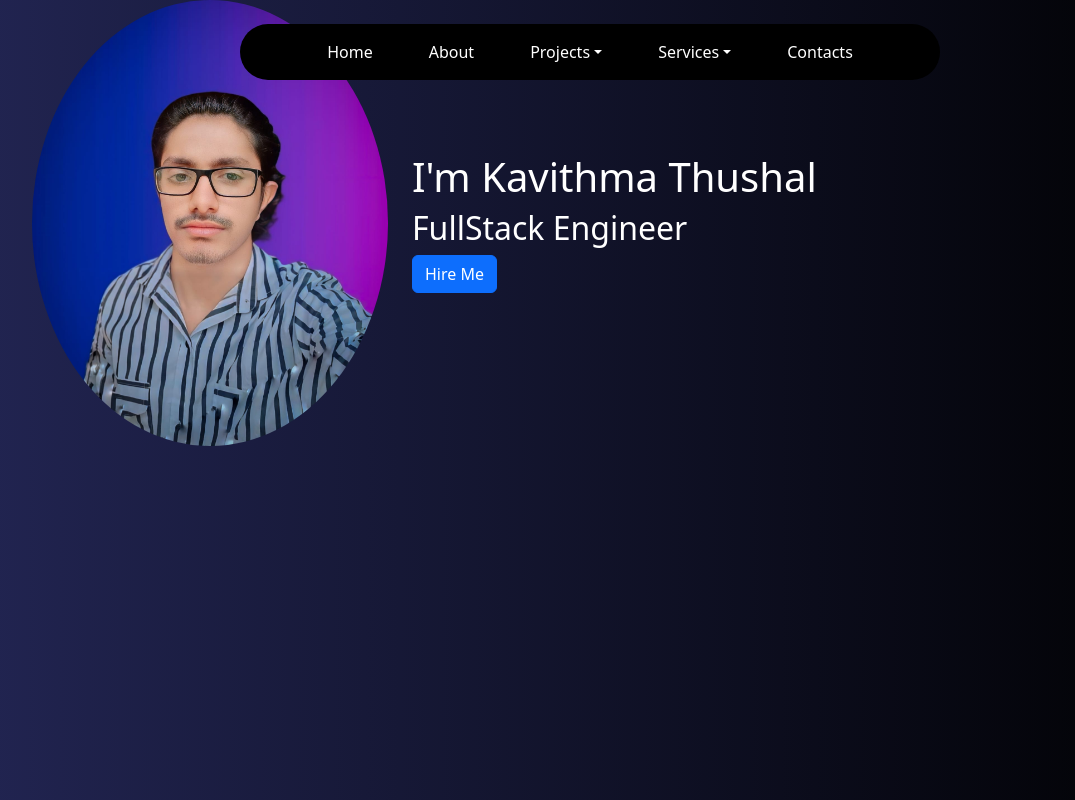
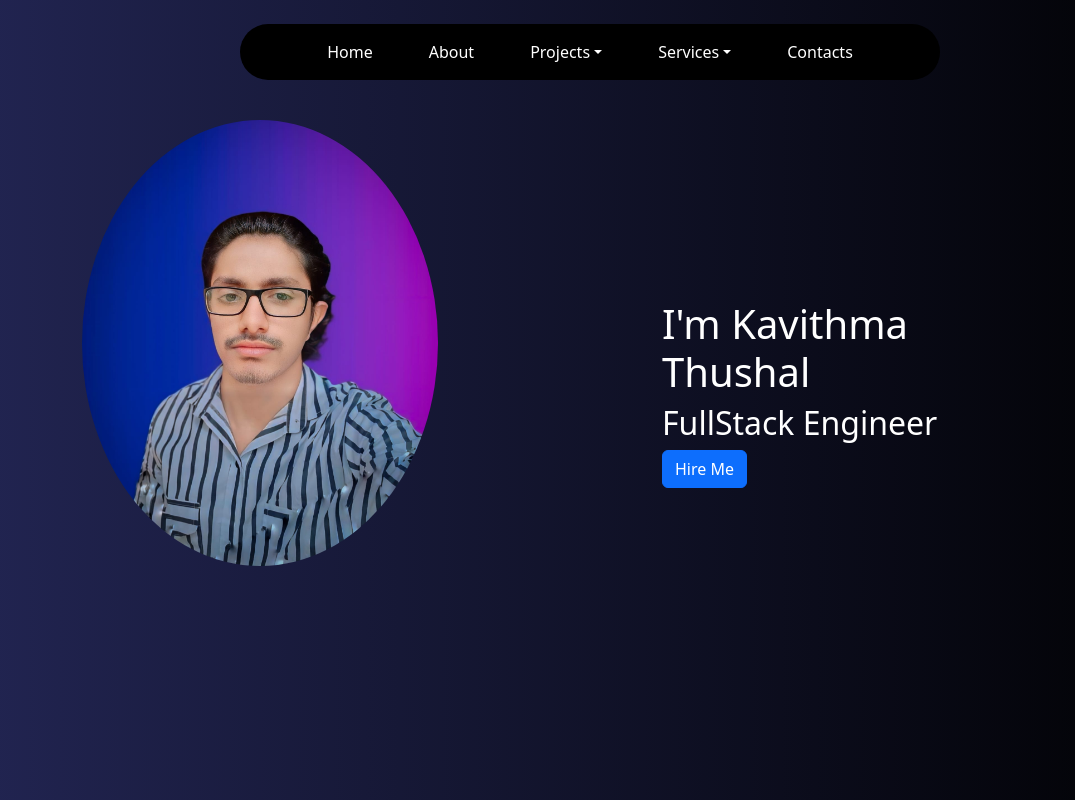
Before and after one commit to Kavithma-Thushal/My-Portfolio-React, a React (Create React App) app: page / in a window 1280 px wide. Shown: the whole page, without its empty margins (50-1125 px from the left). Built offline with nearby package versions, Linux system fonts and the light colour scheme.

Commit message:
Home Refactored

```diff
--- a/src/assets/styles/styles.css
+++ b/src/assets/styles/styles.css
@@ -24,3 +24,13 @@ body {
 .nav-link:hover {
     color: dodgerblue !important;
 }
+
+.profile {
+    margin-top: 120px;
+    margin-left: 50px;
+}
+
+.txt-profile {
+    margin-top: 300px;
+    margin-left: 200px;
+}
--- a/src/components/Home.jsx
+++ b/src/components/Home.jsx
@@ -4,11 +4,11 @@ import Profile from "../assets/images/profile.jpg";
 export default function Home() {
     return (
         <Container fixed="top">
-            <Row className="align-items-center">
-                <Col md={4}>
+            <Row>
+                <Col md={4} className='profile'>
                     <img src={Profile} alt="Profile" className="img-fluid rounded-circle" />
                 </Col>
-                <Col md={8}>
+                <Col md={4} className='txt-profile'>
                     <h1 className="text-white">I'm Kavithma Thushal</h1>
                     <h2 className="text-white">FullStack Engineer</h2>
                     <Button variant="primary">Hire Me</Button>
```
